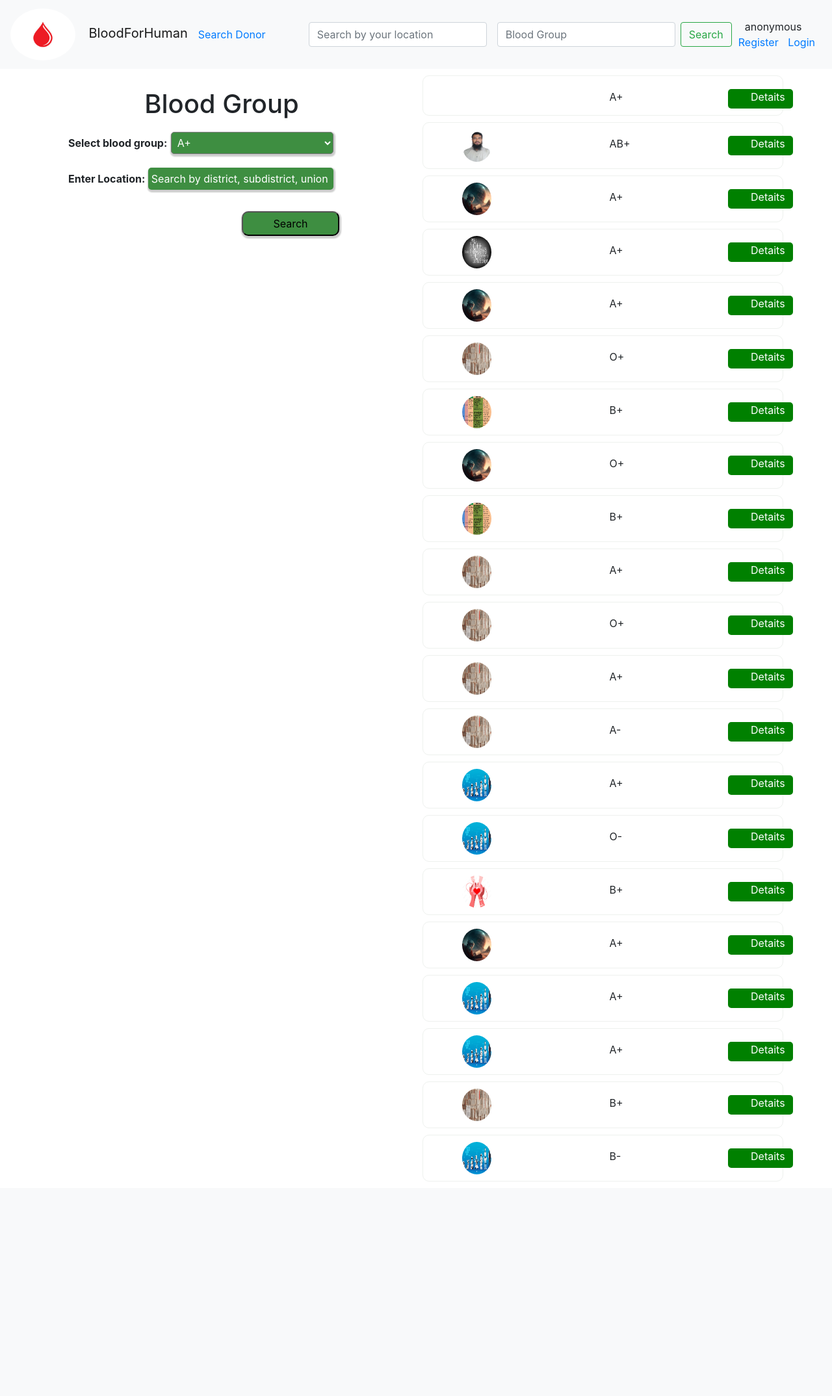
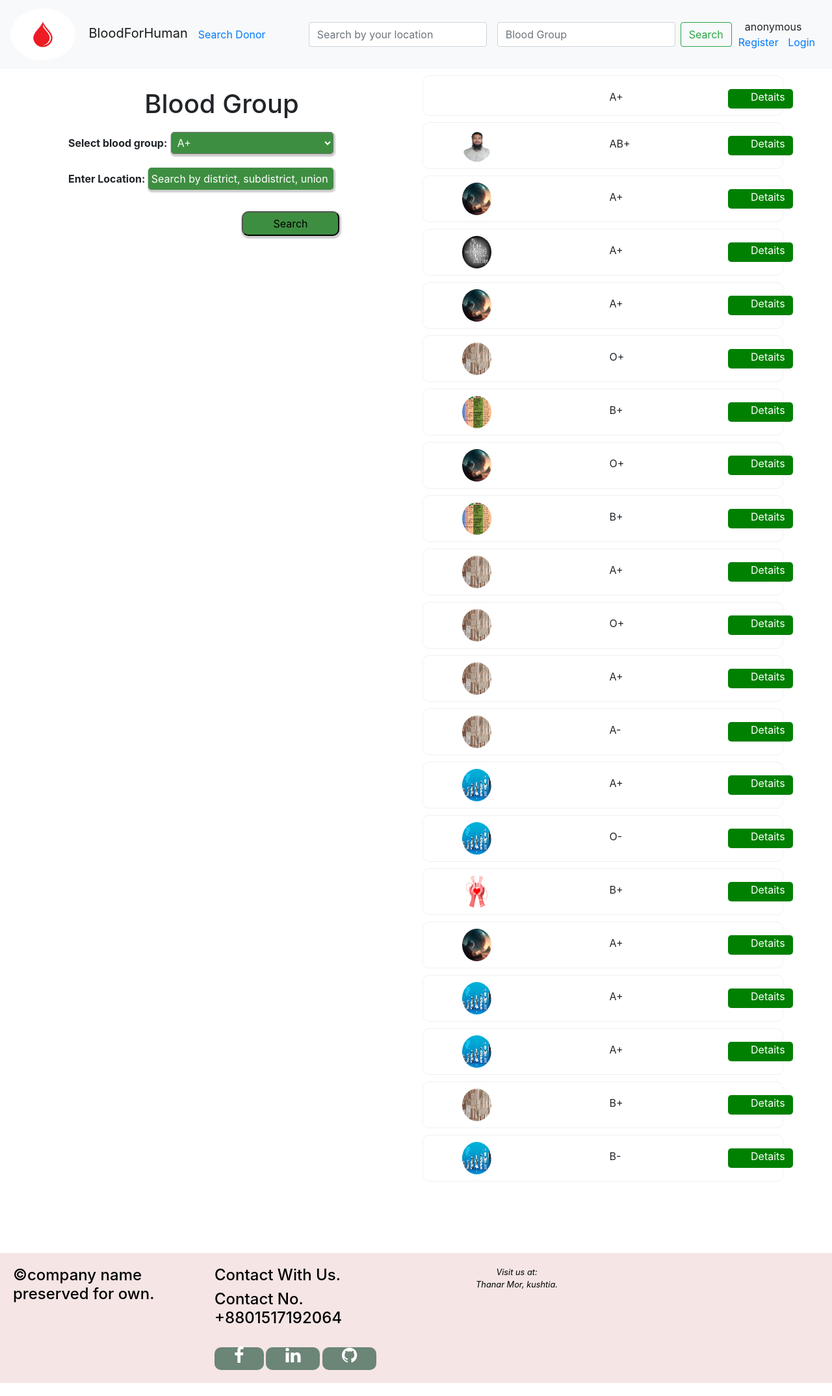
Before and after one commit to sheikhsohag/BloodForHuman, a Django app: page /Blood/searches/Donors/ in a window 1280 px wide. Shown: the whole page at 65% size. Before the commit the page ends 1807 px from the top, so only its background shows below. Run offline with Django 5.2, Linux system fonts and the light colour scheme; data comes from the database, SQL or seed files in the repository; a map, chart or similar area stays blank; some libraries are stand-ins or nearby versions; grey boxes are pictures that could not be loaded.

Commit message:
footer added

```diff
--- /dev/null
+++ b/accounts/static/css/base.css
@@ -0,0 +1,105 @@
+/* footer started here */
+
+footer{
+ background-color: rgb(245, 229, 229);
+ padding: 20px;
+ height: 200px;
+ left: 0;
+ bottom: 0;
+ font-size: 0.8rem;
+ /* margin: 20px; */
+ background-size: cover;
+ /* position: fixed; */
+ color: black;
+}
+
+.footer-containers{
+ display: flex;
+ /* justify-content: center; */
+ /* align-items: center; */
+ height: 200px;
+}
+
+.copy-right{
+ text-align: left;
+ flex: 1;
+}
+
+.address-div {
+flex: 1;
+text-align: center; /* Adjust alignment as needed */
+}
+
+.map{
+ height: 100px;
+ flex: 1;
+}
+
+.address{
+ font-style: italic;
+}
+
+.map-img{
+ width: 100%;
+ height: 150px;
+}
+
+
+.contact{
+ flex: 1;
+ /* display: inline; */
+}
+.contact ul{
+ margin-top: 20px;
+
+}
+
+.contact ul li{
+width: 100px;
+ display: inline;
+ text-decoration: none;
+ list-style: none;
+ font-size: 0.8rem;
+ padding: 10px;
+ margin-top: 10px;
+ background-color: hsl(147, 11%, 47%);
+ border-radius: 10px;
+ color: white;
+}
+
+.contact ul li a{
+   width: 100%;
+   margin-top: 10px;
+   color: white;
+   cursor: pointer;
+   font-size: 1.7rem;
+   padding: 10px;
+   margin-top: 10px;
+   text-align: center;
+
+}
+
+.contact ul li a .fa{
+   padding: 10px;
+   color: white;
+}
+
+
+
+/* main sections  */
+.content-wrapper {
+   min-height: calc(100vh-140px); /* Adjust the value based on header and footer height */
+   padding-bottom: 100px;
+}
+/* main sections ended */
+
+
+
+
+footer::after{
+ content: "";
+ display: block;
+ clear: both;
+}
+
+/* footer ended here */
--- a/templates/base.html
+++ b/templates/base.html
@@ -1,3 +1,4 @@
+{% load static %}
 <!DOCTYPE html>
 <html lang="en">
 <head>
@@ -6,11 +7,13 @@
     <title>BloodForHuman</title>
     <link rel="stylesheet" href="https://cdn.jsdelivr.net/npm/bootstrap@4.0.0/dist/css/bootstrap.min.css" integrity="sha384-Gn5384xqQ1aoWXA+058RXPxPg6fy4IWvTNh0E263XmFcJlSAwiGgFAW/dAiS6JXm" crossorigin="anonymous">
      <link rel="stylesheet" href="{% block css %}  {% endblock css%}">
+     <link rel="stylesheet" href="{% static 'css/base.css' %}">
+     <link rel="stylesheet" href="https://cdnjs.cloudflare.com/ajax/libs/font-awesome/4.7.0/css/font-awesome.min.css">
 
 </head>
 <body>
 
-       {% load static %}
+
          <nav  class="navbar navbar-expand-lg navbar-light  bg-light">
          <div col-2>
          <div>
@@ -69,9 +72,54 @@
         </div>
       </nav>
 
-      {% block content %}
 
-      {% endblock content %}
+      <main>
+
+        <div class="content-wrapper">
+
+          {% block content %}
+
+          {% endblock content %}
+      </div>
+        </main>
+
+
+
+
+            <!-- footer start from here -->
+
+    <footer class="footer">
+      <div class="footer-containers">
+           <div class="copy-right">
+            <h4>&copy;company name preserved for own.</h4>
+           </div>
+
+           <div class="contact">
+            <h4>Contact With Us.</h4>
+            <h4>Contact No. +8801517192064</h4>
+            <ul>
+              <li><a target="_blank" href="https://www.facebook.com/sohag.rakhob"><i class="fa fa-facebook" aria-hidden="true"></i></a></li>
+              <li><a target="_blank" href="https://www.linkedin.com/in/md-sohag-ali-361b20291/"><i class="fa fa-linkedin" aria-hidden="true"></i></a></li>
+              <li><a target="_blank" href="https://github.com/sheikhsohag?tab=repositories"><i class="fa fa-github" aria-hidden="true"></i></a></li>
+            </ul>
+           </div>
+
+           <div class="address-div">
+                <address class="address">
+                  Visit us at: <br>
+                  Thanar Mor, kushtia.
+                </address>
+           </div>
+
+           <div class="map">
+            <iframe class="map-img" src="https://www.google.com/maps/embed?pb=!1m18!1m12!1m3!1d7294.779296401172!2d89.12378663773136!3d23.911252622310474!2m3!1f0!2f0!3f0!3m2!1i1024!2i768!4f13.1!3m3!1m2!1s0x39fe97a93ffef863%3A0x5ea2ac6ff37e0d97!2sThana%20Para%2C%20Kushtia!5e0!3m2!1sen!2sbd!4v1713753285779!5m2!1sen!2sbd" width="600" height="450" style="border:0;" allowfullscreen="" loading="lazy" referrerpolicy="no-referrer-when-downgrade"></iframe>
+           </div>
+      </div>
+</footer>
+
+<!-- footer ended from here -->
+
+
       <script src="https://code.jquery.com/jquery-3.2.1.slim.min.js" integrity="sha384-KJ3o2DKtIkvYIK3UENzmM7KCkRr/rE9/Qpg6aAZGJwFDMVNA/GpGFF93hXpG5KkN" crossorigin="anonymous"></script>
 <script src="https://cdn.jsdelivr.net/npm/popper.js@1.12.9/dist/umd/popper.min.js" integrity="sha384-ApNbgh9B+Y1QKtv3Rn7W3mgPxhU9K/ScQsAP7hUibX39j7fakFPskvXusvfa0b4Q" crossorigin="anonymous"></script>
 <script src="https://cdn.jsdelivr.net/npm/bootstrap@4.0.0/dist/js/bootstrap.min.js" integrity="sha384-JZR6Spejh4U02d8jOt6vLEHfe/JQGiRRSQQxSfFWpi1MquVdAyjUar5+76PVCmYl" crossorigin="anonymous"></script>
```
